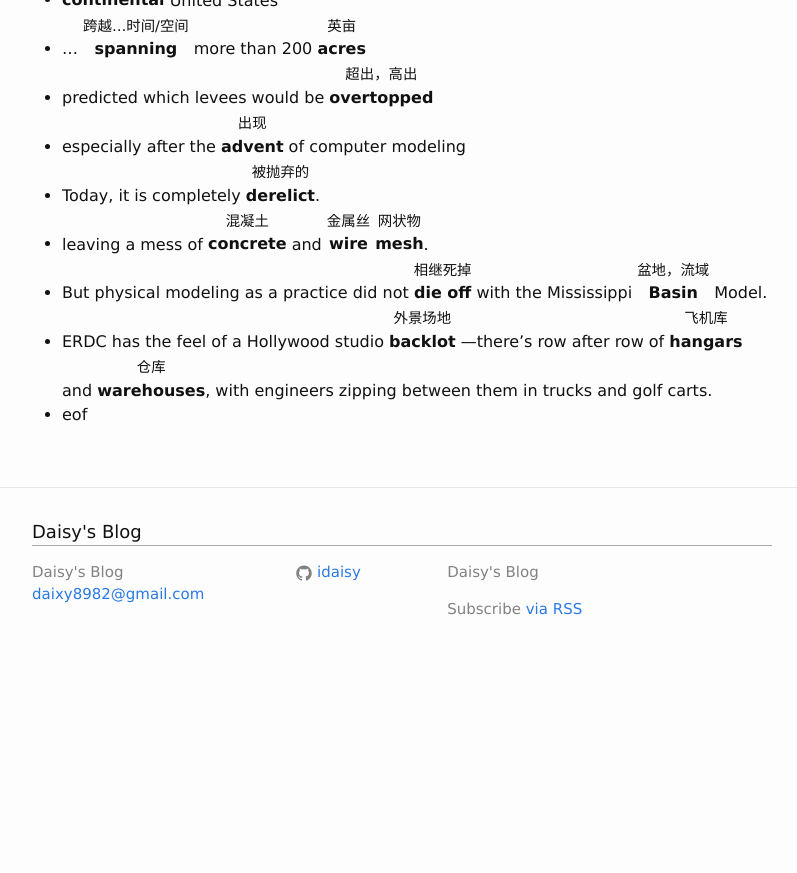
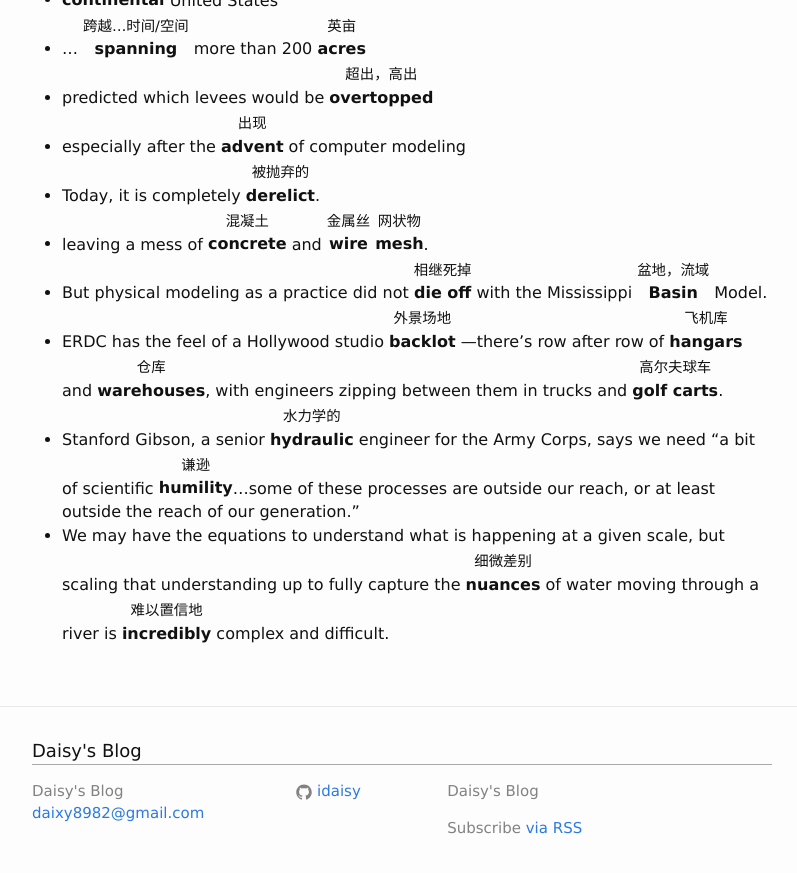
Before and after one commit to idaisy/idaisy.github.io, a Jekyll site: the page built from _posts/2016-07-19-99pi-america-s-last-top-model.md, in a window 1280 px wide and 900 px high, scrolled down 901 px. Shown: the top 873 px of the window, without its empty margins (238-1035 px from the left). Built offline with Jekyll 4.4.1, drawn with Linux system fonts in a browser that asks for light colours; before the commit the page ends 1582 px from its top, so only the background shows below that.

Commit message:
Thu Sep 22 18:36:11 HKT 2016

```diff
--- a/_posts/2016-07-19-99pi-america-s-last-top-model.md
+++ b/_posts/2016-07-19-99pi-america-s-last-top-model.md
@@ -32,6 +32,6 @@ date: 2016-07-19
  - Today, it is completely [derelict]{被抛弃的}.
  - leaving a mess of [concrete]{混凝土} and [wire]{金属丝} [mesh]{网状物}.
  - But physical modeling as a practice did not [die off]{相继死掉} with the Mississippi [Basin]{盆地，流域} Model.
- - ERDC has the feel of a Hollywood studio [backlot]{外景场地} —there’s row after row of [hangars]{飞机库} and [warehouses]{仓库}, with engineers zipping between them in trucks and golf carts.
- -
-eof
+ - ERDC has the feel of a Hollywood studio [backlot]{外景场地} —there’s row after row of [hangars]{飞机库} and [warehouses]{仓库}, with engineers zipping between them in trucks and [golf carts]{高尔夫球车}.
+ - Stanford Gibson, a senior [hydraulic]{水力学的} engineer for the Army Corps, says we need “a bit of scientific [humility]{谦逊}…some of these processes are outside our reach, or at least outside the reach of our generation.”
+ - We may have the equations to understand what is happening at a given scale, but scaling that understanding up to fully capture the [nuances]{细微差别} of water moving through a river is [incredibly]{难以置信地} complex and difficult.
```
